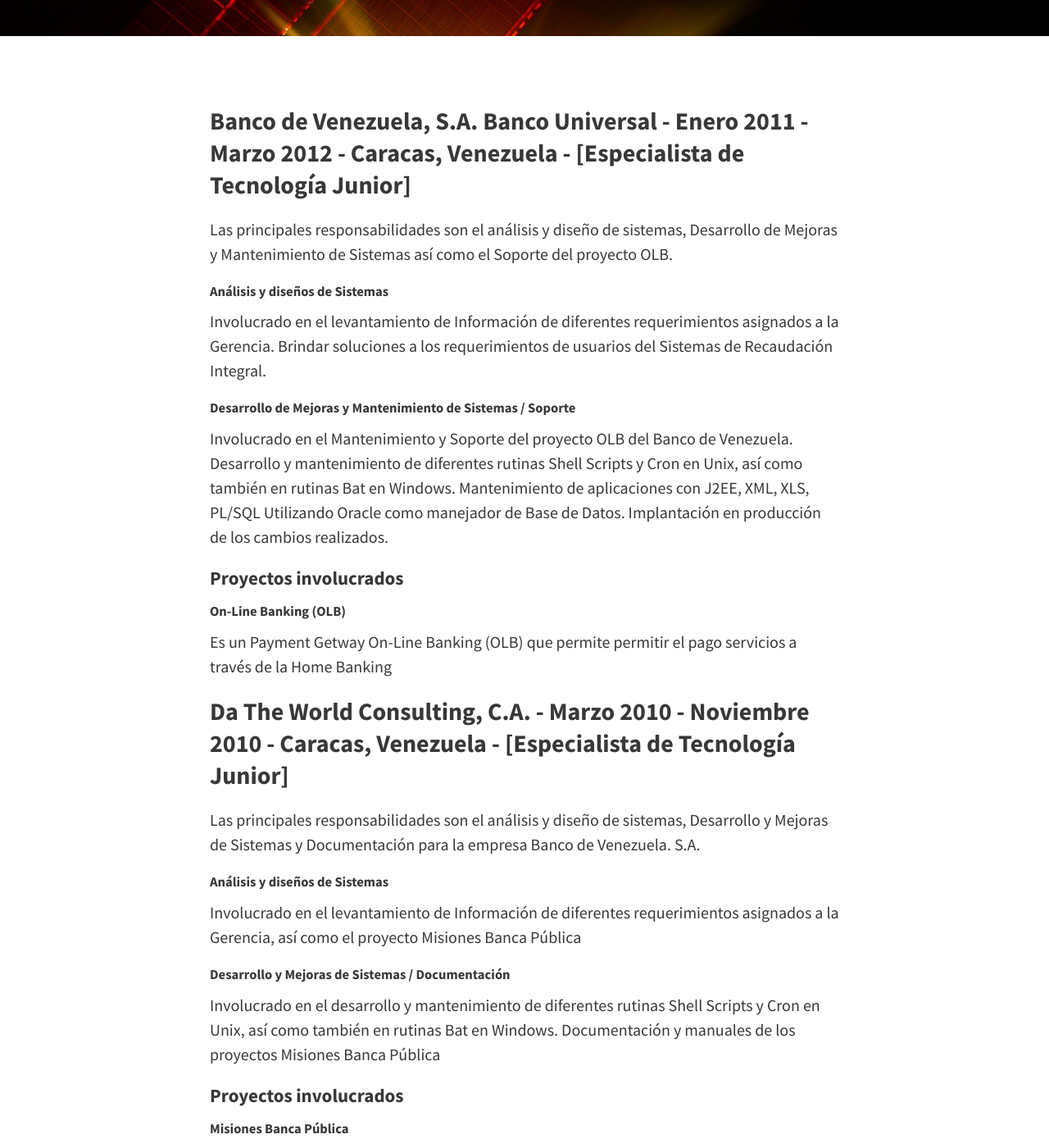
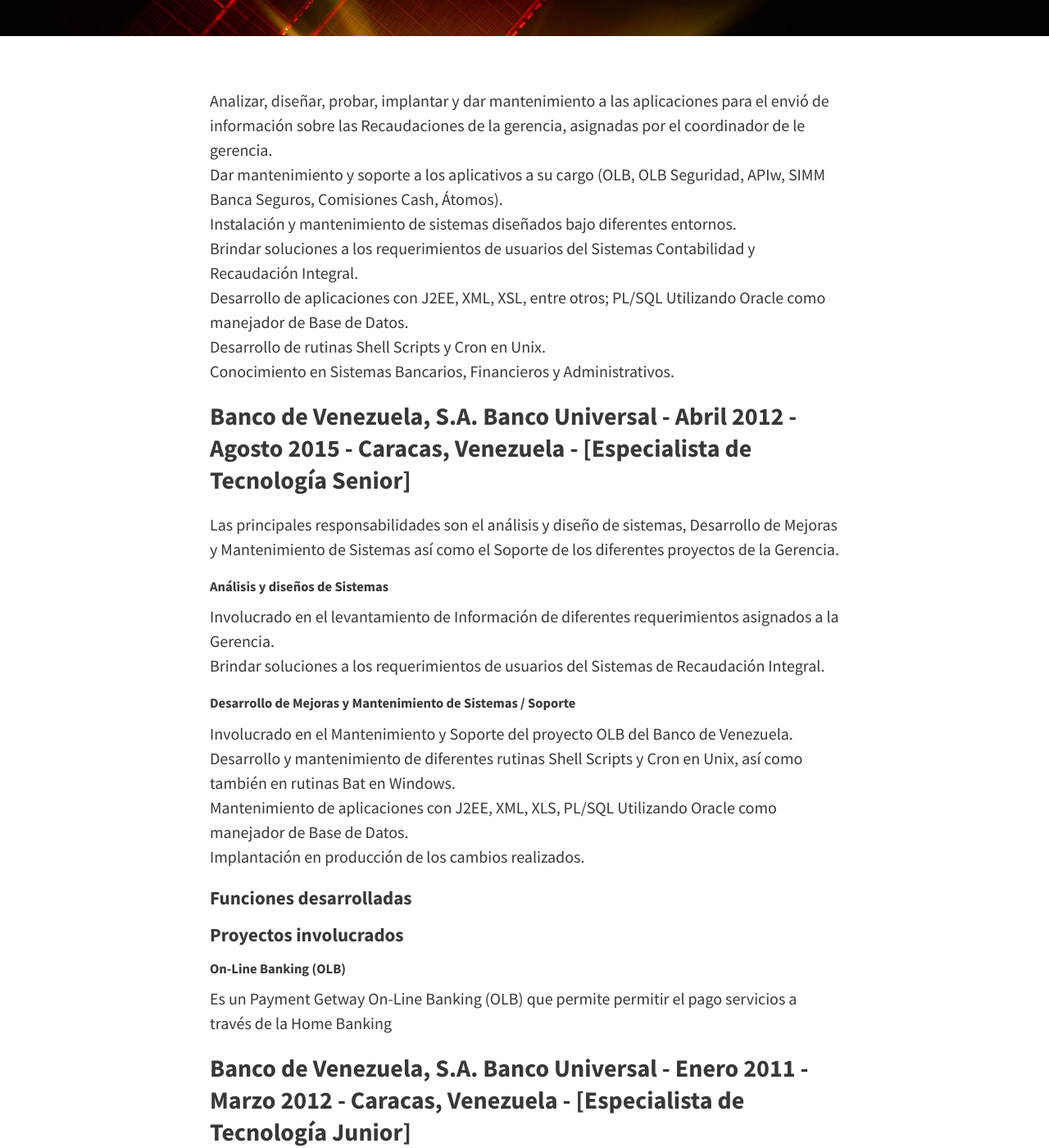
Before and after one commit to yotta2040/yotta2040.github.io, a Jekyll site: the page built from career.md, in a window 1280 px wide and 1400 px high, scrolled down 341 px. Shown: the whole window at 82% size. Built offline with Jekyll 4.4.1, drawn with Linux system fonts in a browser that asks for light colours; nearby versions of some CDN libraries; comment, search, counter and statistics services are not loaded; some of the changed text lies outside the part shown.

Commit message:
modificacion de carrera

```diff
--- a/career.md
+++ b/career.md
@@ -5,7 +5,34 @@
 permalink: /career/
 feature-img: "img/page/espacio.jpeg"
 ---
+Analizar, diseñar, probar, implantar y dar mantenimiento a las aplicaciones para el envió de información sobre las Recaudaciones de la gerencia, asignadas por el coordinador de le gerencia.
+Dar mantenimiento y soporte a los aplicativos a su cargo (OLB, OLB Seguridad, APIw, SIMM Banca Seguros, Comisiones Cash, Átomos).
+Instalación y mantenimiento de sistemas diseñados bajo diferentes entornos.
+Brindar soluciones a los requerimientos de usuarios del Sistemas Contabilidad y Recaudación Integral.
+Desarrollo de aplicaciones con J2EE, XML, XSL, entre otros; PL/SQL Utilizando Oracle como manejador de Base de Datos.
+Desarrollo de rutinas Shell Scripts y Cron en Unix.
+Conocimiento en Sistemas Bancarios, Financieros y Administrativos.
 
+### Banco de Venezuela, S.A. Banco Universal - Abril 2012 - Agosto 2015 - Caracas, Venezuela - [Especialista de Tecnología Senior]
+
+Las principales responsabilidades son el análisis y diseño de sistemas, Desarrollo de Mejoras y Mantenimiento de Sistemas así como el Soporte de los diferentes proyectos de la Gerencia.
+
+##### Análisis y diseños de Sistemas
+Involucrado en el levantamiento de Información de diferentes requerimientos asignados a la Gerencia.
+Brindar soluciones a los requerimientos de usuarios del Sistemas de Recaudación Integral.
+
+##### Desarrollo de Mejoras y Mantenimiento de Sistemas / Soporte
+Involucrado en el Mantenimiento y Soporte del proyecto OLB del Banco de Venezuela.
+Desarrollo y mantenimiento de diferentes rutinas Shell Scripts y Cron en Unix, así como también en rutinas Bat en Windows.
+Mantenimiento de aplicaciones con J2EE, XML, XLS, PL/SQL Utilizando Oracle como manejador de Base de Datos.
+Implantación en producción de los cambios realizados.
+
+#### Funciones desarrolladas
+
+#### Proyectos involucrados
+
+##### On-Line Banking (OLB)
+Es un Payment Getway On-Line Banking (OLB) que permite  permitir el pago servicios a través de la Home Banking
 
 
 
@@ -27,7 +54,6 @@
 
 ##### On-Line Banking (OLB)
 Es un Payment Getway On-Line Banking (OLB) que permite  permitir el pago servicios a través de la Home Banking
-
 
 ### Da The World Consulting, C.A. - Marzo 2010 - Noviembre 2010 - Caracas, Venezuela - [Especialista de Tecnología Junior]
 
@@ -51,5 +77,4 @@
 Las principales responsabilidades fueron en Control de Expedientes para la empresa Banco de Venezuela. S.A.
 
 ##### Responsabilidades de Control de Expedientes
-Como analista me encargaba de la Recepción, Manejo, Validación y Procesamiento de Expedientes de
-Tarjetas de Crédito.
+Como analista me encargaba de la Recepción, Manejo, Validación y Procesamiento de Expedientes de Tarjetas de Crédito.
```
